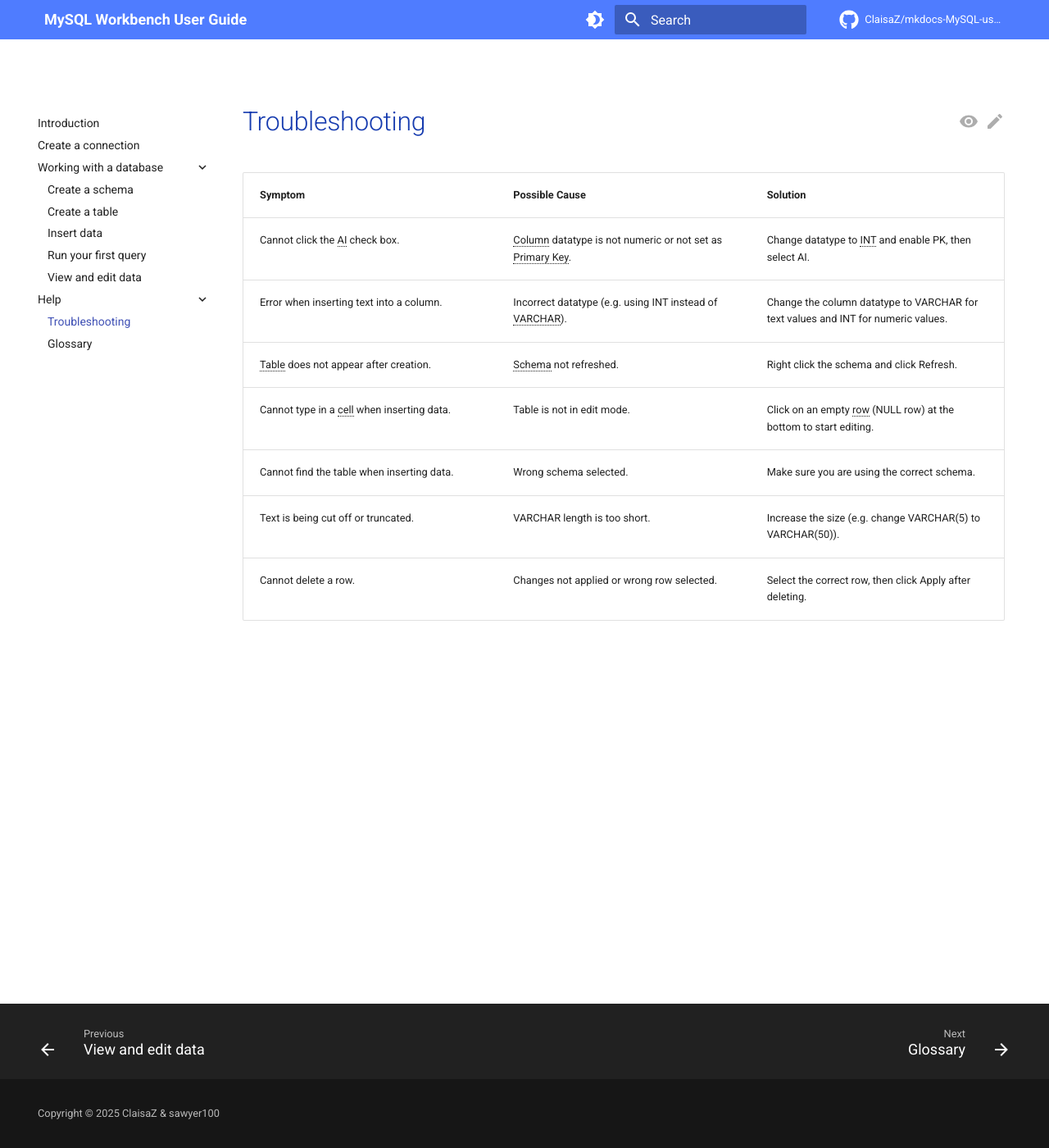
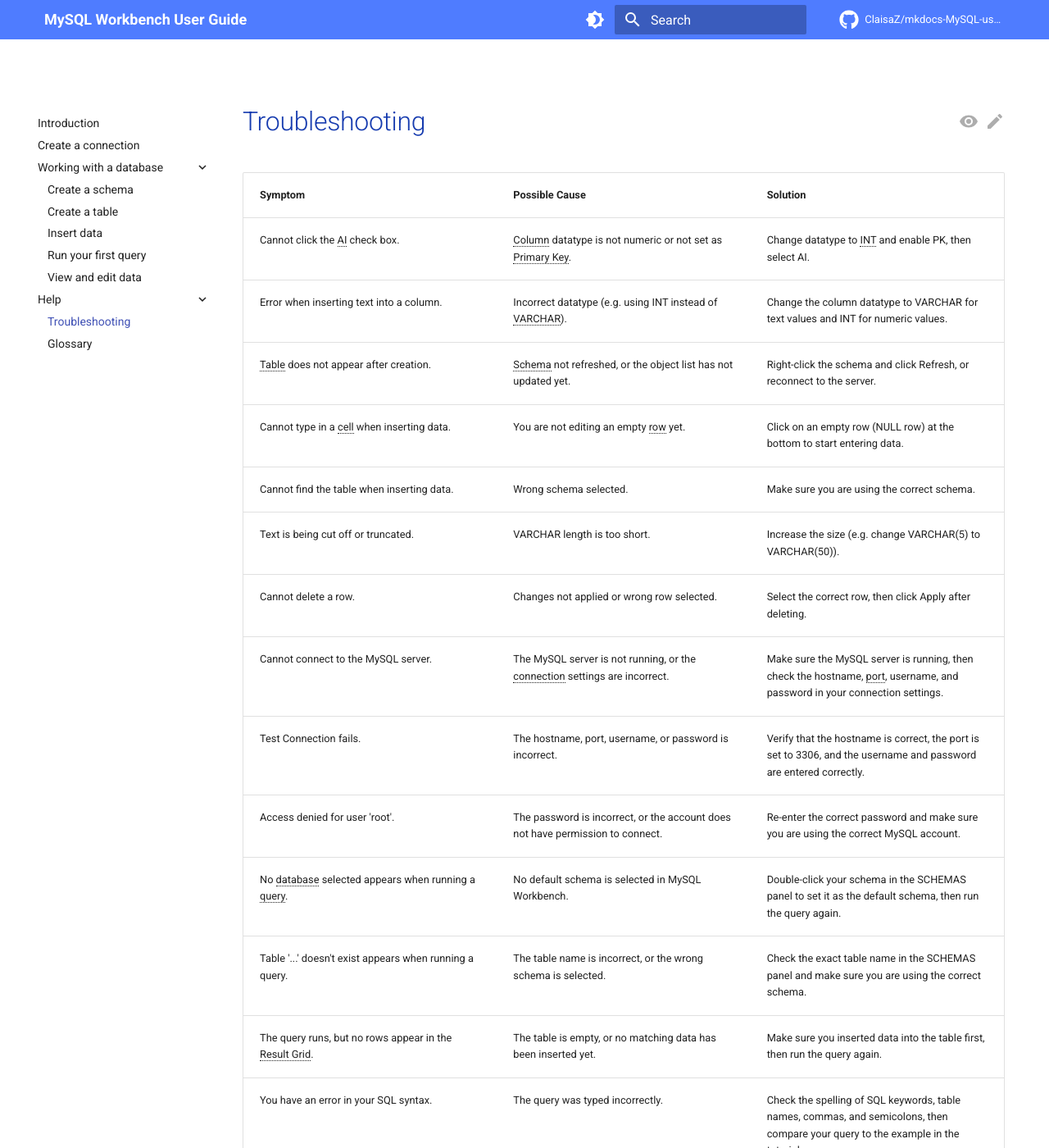
Before and after one commit to ClaisaZ/mkdocs-MySQL-user-guide, an MkDocs documentation site: the page built from docs/troubleshooting.md, in a window 1280 px wide and 1400 px high. Shown: the whole window at 82% size. Built offline with MkDocs 1.6.1 and Material for MkDocs 9.7.7, drawn with Linux system fonts in a browser that asks for light colours; comment, search, counter and statistics services are not loaded; some of the changed text lies outside the part shown.

Commit message:
running queries images

```diff
--- a/docs/styles/theme-overrides.css
+++ b/docs/styles/theme-overrides.css
@@ -387,7 +387,6 @@
   word-break: break-word;
 }
 
-
 .troubleshooting-conventions-only {
   max-width: 100%;
   overflow: visible;
@@ -398,8 +397,8 @@
   table-layout: fixed;
 }
 
-.troubleshooting-only th,
-.troubleshooting-only td {
+.troubleshooting-conventions-only th,
+.troubleshooting-conventions-only td {
   white-space: normal;
   overflow-wrap: anywhere;
   word-break: break-word;
@@ -423,3 +422,39 @@
   color: transparent !important;
   font-size: 0 !important;
 }
+
+.md-typeset img {
+  display: block;
+  /* margin: 1rem auto 1.25rem auto; */
+  max-width: min(100%, 42rem);
+  width: auto;
+  height: auto;
+  border-radius: 0.35rem;
+}
+
+.md-typeset img.img-small {
+  max-width: min(100%, 20rem);
+}
+
+.md-typeset img.img-medium {
+  max-width: min(100%, 34rem);
+}
+
+.md-typeset img.img-large {
+  max-width: min(100%, 48rem);
+}
+
+.md-typeset img.img-wide {
+  max-width: min(100%, 56rem);
+}
+
+.md-typeset img.img-query-step {
+  display: block;
+  margin: 1rem auto 1.25rem auto;
+  width: min(100%, 48rem);
+  height: auto;
+}
+
+.md-typeset img.center-it {
+  margin: 1rem auto 1.25rem auto;
+}
--- a/docs/troubleshooting.md
+++ b/docs/troubleshooting.md
@@ -1,48 +1,88 @@
 <div class="troubleshooting-conventions-only">
-  <table>
-    <thead>
-      <tr>
-        <th>Symptom</th>
-        <th>Possible Cause</th>
-        <th>Solution</th>
-      </tr>
-    </thead>
-    <tbody>
-      <tr>
-        <td>Cannot click the AI check box.</td>
-        <td>Column datatype is not numeric or not set as Primary Key.</td>
-        <td>Change datatype to INT and enable PK, then select AI.</td>
-      </tr>
-      <tr>
-        <td>Error when inserting text into a column.</td>
-        <td>Incorrect datatype (e.g. using INT instead of VARCHAR).</td>
-        <td>Change the column datatype to VARCHAR for text values and INT for numeric values.</td>
-      </tr>
-      <tr>
-        <td>Table does not appear after creation.</td>
-        <td>Schema not refreshed.</td>
-        <td>Right click the schema and click Refresh.</td>
-      </tr>
-      <tr>
-        <td>Cannot type in a cell when inserting data.</td>
-        <td>Table is not in edit mode.</td>
-        <td>Click on an empty row (NULL row) at the bottom to start editing.</td>
-      </tr>
-      <tr>
-        <td>Cannot find the table when inserting data.</td>
-        <td>Wrong schema selected.</td>
-        <td>Make sure you are using the correct schema.</td>
-      </tr>
-      <tr>
-        <td>Text is being cut off or truncated.</td>
-        <td>VARCHAR length is too short.</td>
-        <td>Increase the size (e.g. change VARCHAR(5) to VARCHAR(50)).</td>
-      </tr>
-      <tr>
-        <td>Cannot delete a row.</td>
-        <td>Changes not applied or wrong row selected.</td>
-        <td>Select the correct row, then click Apply after deleting.</td>
-      </tr>
-    </tbody>
-  </table>
+   <table>
+      <thead>
+         <tr>
+            <th>Symptom</th>
+            <th>Possible Cause</th>
+            <th>Solution</th>
+         </tr>
+      </thead>
+      <tbody>
+         <tr>
+            <td>Cannot click the AI check box.</td>
+            <td>Column datatype is not numeric or not set as Primary Key.</td>
+            <td>Change datatype to INT and enable PK, then select AI.</td>
+         </tr>
+         <tr>
+            <td>Error when inserting text into a column.</td>
+            <td>Incorrect datatype (e.g. using INT instead of VARCHAR).</td>
+            <td>Change the column datatype to VARCHAR for text values and INT for numeric values.</td>
+         </tr>
+         <tr>
+            <td>Table does not appear after creation.</td>
+            <td>Schema not refreshed, or the object list has not updated yet.</td>
+            <td>Right-click the schema and click Refresh, or reconnect to the server.</td>
+         </tr>
+         <tr>
+            <td>Cannot type in a cell when inserting data.</td>
+            <td>You are not editing an empty row yet.</td>
+            <td>Click on an empty row (NULL row) at the bottom to start entering data.</td>
+         </tr>
+         <tr>
+            <td>Cannot find the table when inserting data.</td>
+            <td>Wrong schema selected.</td>
+            <td>Make sure you are using the correct schema.</td>
+         </tr>
+         <tr>
+            <td>Text is being cut off or truncated.</td>
+            <td>VARCHAR length is too short.</td>
+            <td>Increase the size (e.g. change VARCHAR(5) to VARCHAR(50)).</td>
+         </tr>
+         <tr>
+            <td>Cannot delete a row.</td>
+            <td>Changes not applied or wrong row selected.</td>
+            <td>Select the correct row, then click Apply after deleting.</td>
+         </tr>
+         <tr>
+            <td>Cannot connect to the MySQL server.</td>
+            <td>The MySQL server is not running, or the connection settings are incorrect.</td>
+            <td>Make sure the MySQL server is running, then check the hostname, port, username, and password in your connection settings.</td>
+         </tr>
+         <tr>
+            <td>Test Connection fails.</td>
+            <td>The hostname, port, username, or password is incorrect.</td>
+            <td>Verify that the hostname is correct, the port is set to 3306, and the username and password are entered correctly.</td>
+         </tr>
+         <tr>
+            <td>Access denied for user 'root'.</td>
+            <td>The password is incorrect, or the account does not have permission to connect.</td>
+            <td>Re-enter the correct password and make sure you are using the correct MySQL account.</td>
+         </tr>
+         <tr>
+            <td>No database selected appears when running a query.</td>
+            <td>No default schema is selected in MySQL Workbench.</td>
+            <td>Double-click your schema in the SCHEMAS panel to set it as the default schema, then run the query again.</td>
+         </tr>
+         <tr>
+            <td>Table '...' doesn't exist appears when running a query.</td>
+            <td>The table name is incorrect, or the wrong schema is selected.</td>
+            <td>Check the exact table name in the SCHEMAS panel and make sure you are using the correct schema.</td>
+         </tr>
+         <tr>
+            <td>The query runs, but no rows appear in the Result Grid.</td>
+            <td>The table is empty, or no matching data has been inserted yet.</td>
+            <td>Make sure you inserted data into the table first, then run the query again.</td>
+         </tr>
+         <tr>
+            <td>You have an error in your SQL syntax.</td>
+            <td>The query was typed incorrectly.</td>
+            <td>Check the spelling of SQL keywords, table names, commas, and semicolons, then compare your query to the example in the tutorial.</td>
+         </tr>
+         <tr>
+            <td>Changes disappear after editing data.</td>
+            <td>The changes were not applied.</td>
+            <td>After editing the row, click Apply and complete the confirmation step to save the changes.</td>
+         </tr>
+      </tbody>
+   </table>
 </div>
```
Also changed, not shown: docs/5-insertdata.md (+26 -1 lines), docs/6-runquery.md (+9 -9 lines), docs/index.md (+2 -2 lines), docs/assets/images/Run_Query_2_2.png (added), docs/assets/images/Run_Query_3_2.png (added).
